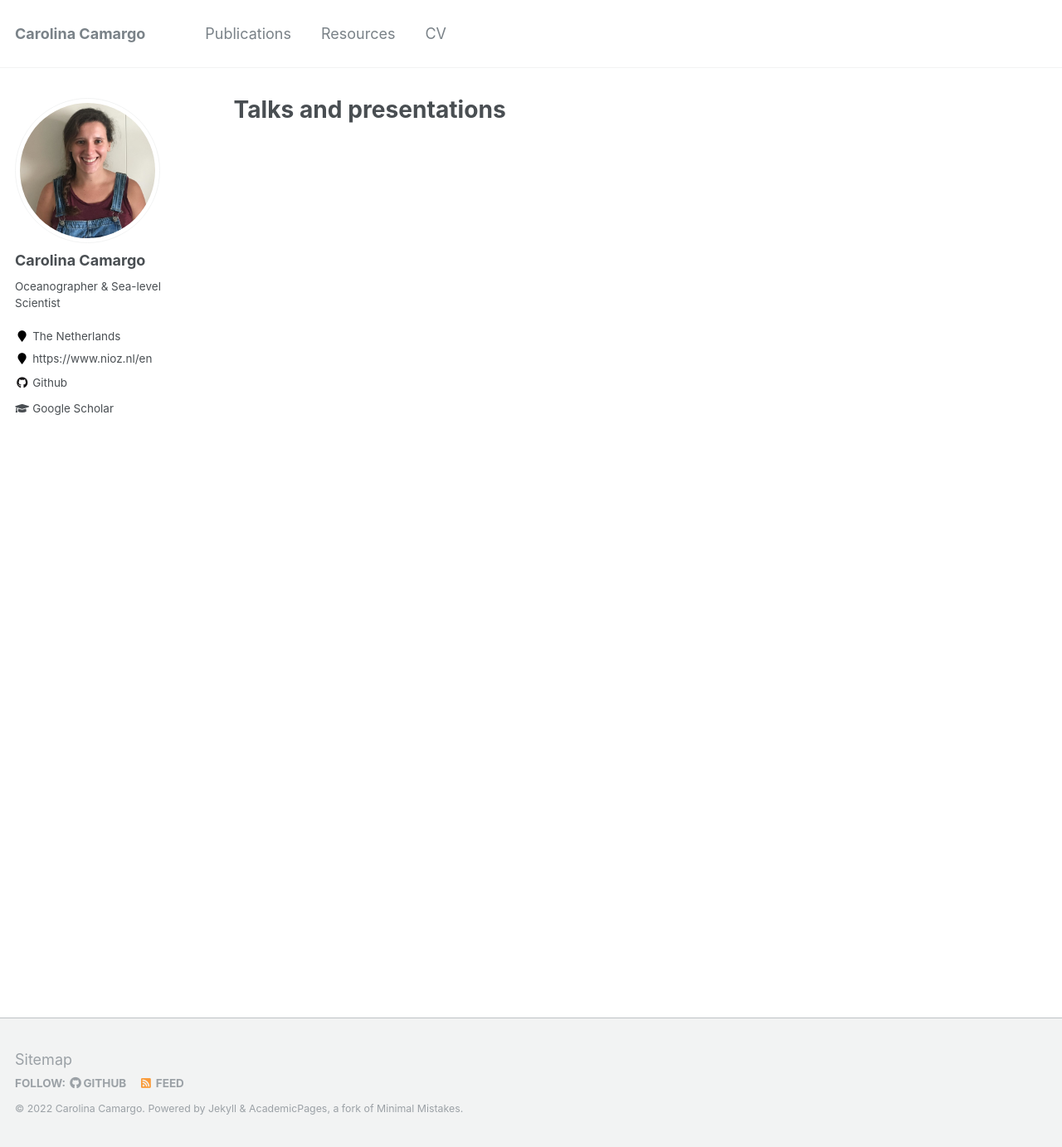
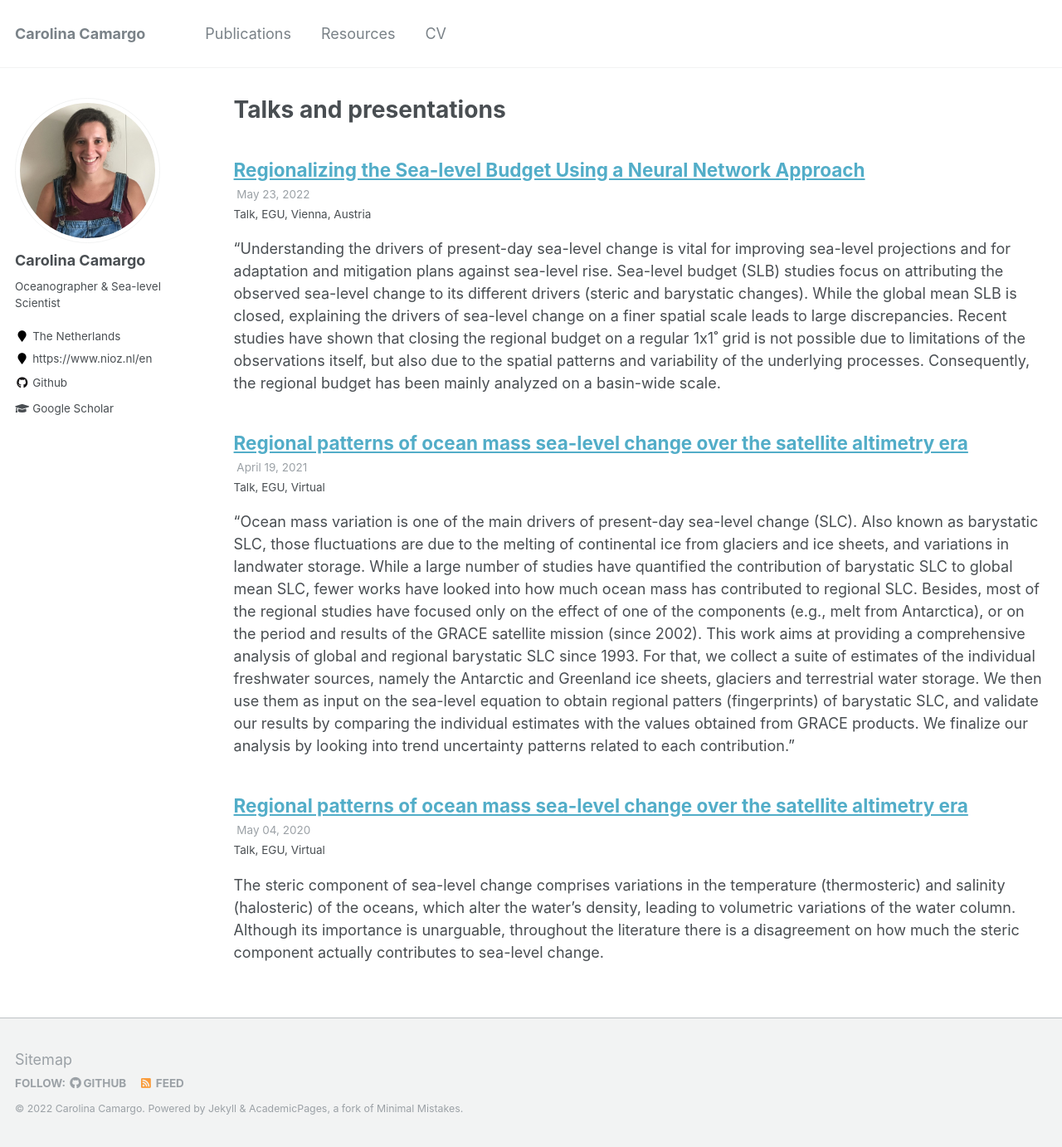
Before and after one commit to carocamargo/carocamargo.github.io, a Jekyll site: the page built from _pages/talks.html, in a window 1280 px wide and 1382 px high. Shown: the whole window at 83% size. Built offline with Jekyll 4.4.1, drawn with Linux system fonts in a browser that asks for light colours; a file with an impossible date is left out.

Commit message:
update EGU date

```diff
--- a/_talks/2020-vEGU.md
+++ b/_talks/2020-vEGU.md
@@ -2,9 +2,9 @@
 title: "Regional patterns of ocean mass sea-level change over the satellite altimetry era"
 collection: talks
 type: "Talk"
-permalink: /talks/2021-EGU
+permalink: /talks/2020-vEGU
 venue: "EGU"
-date: 2022
+date: 2020-05-04
 location: "Virtual"
 url: https://meetingorganizer.copernicus.org/EGU2020/EGU2020-3009.html
 ---
--- a/_talks/2021-vEGU.md
+++ b/_talks/2021-vEGU.md
@@ -4,7 +4,7 @@ collection: talks
 type: "Talk"
 permalink: /talks/2021-vEGU
 venue: "EGU"
-date: 2021
+date: 2021-04-19
 location: "Virtual"
 url: https://meetingorganizer.copernicus.org/EGU21/EGU21-2574.html
 ---
--- a/_talks/2022-EGU.md
+++ b/_talks/2022-EGU.md
@@ -4,7 +4,7 @@ collection: talks
 type: "Talk"
 permalink: /talks/2022-EGU
 venue: "EGU"
-date: 2022
+date: 2022-05-23
 location: "Vienna, Austria"
 url: https://meetingorganizer.copernicus.org/EGU22/EGU22-3512.html
 ---
```
